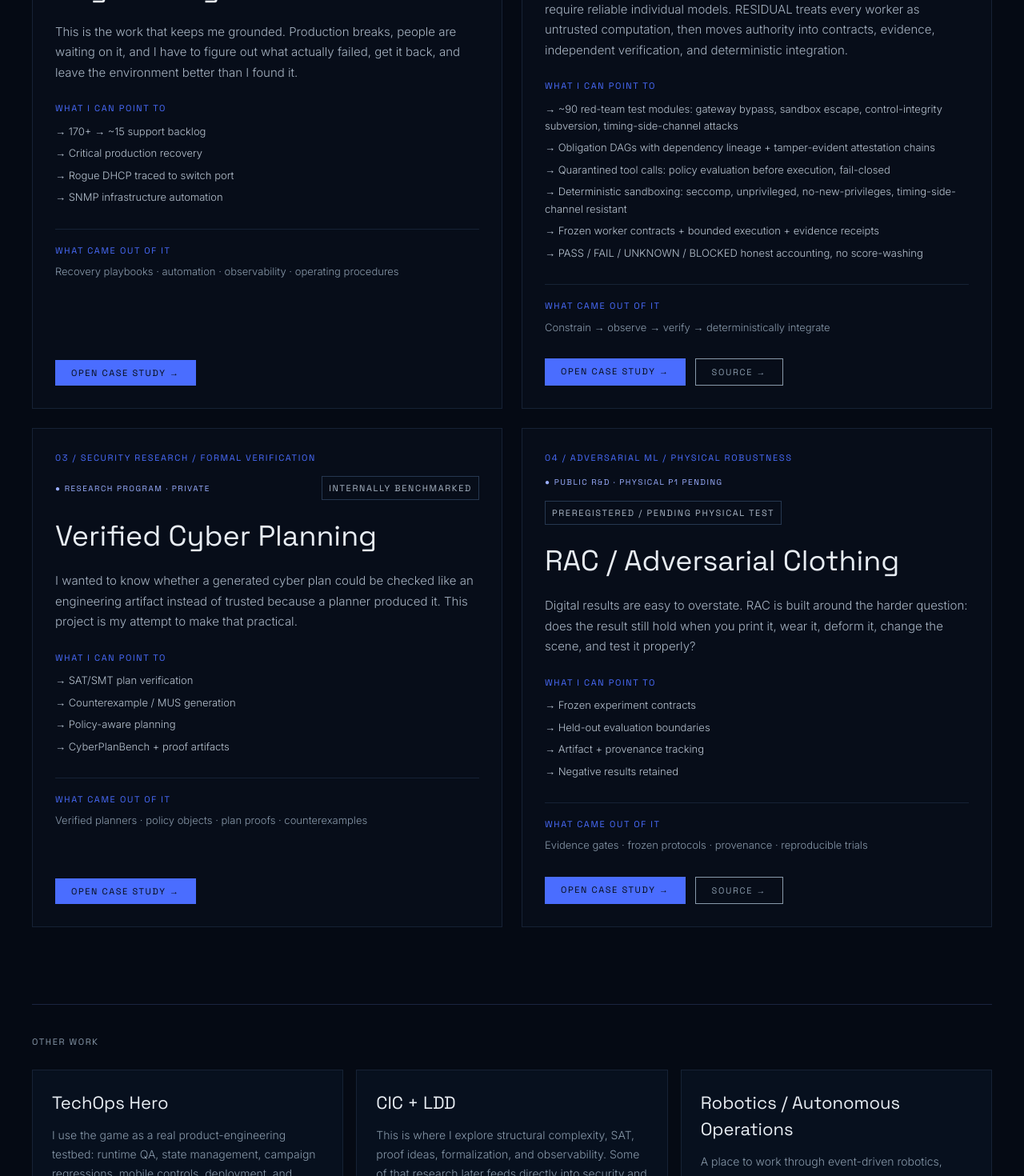
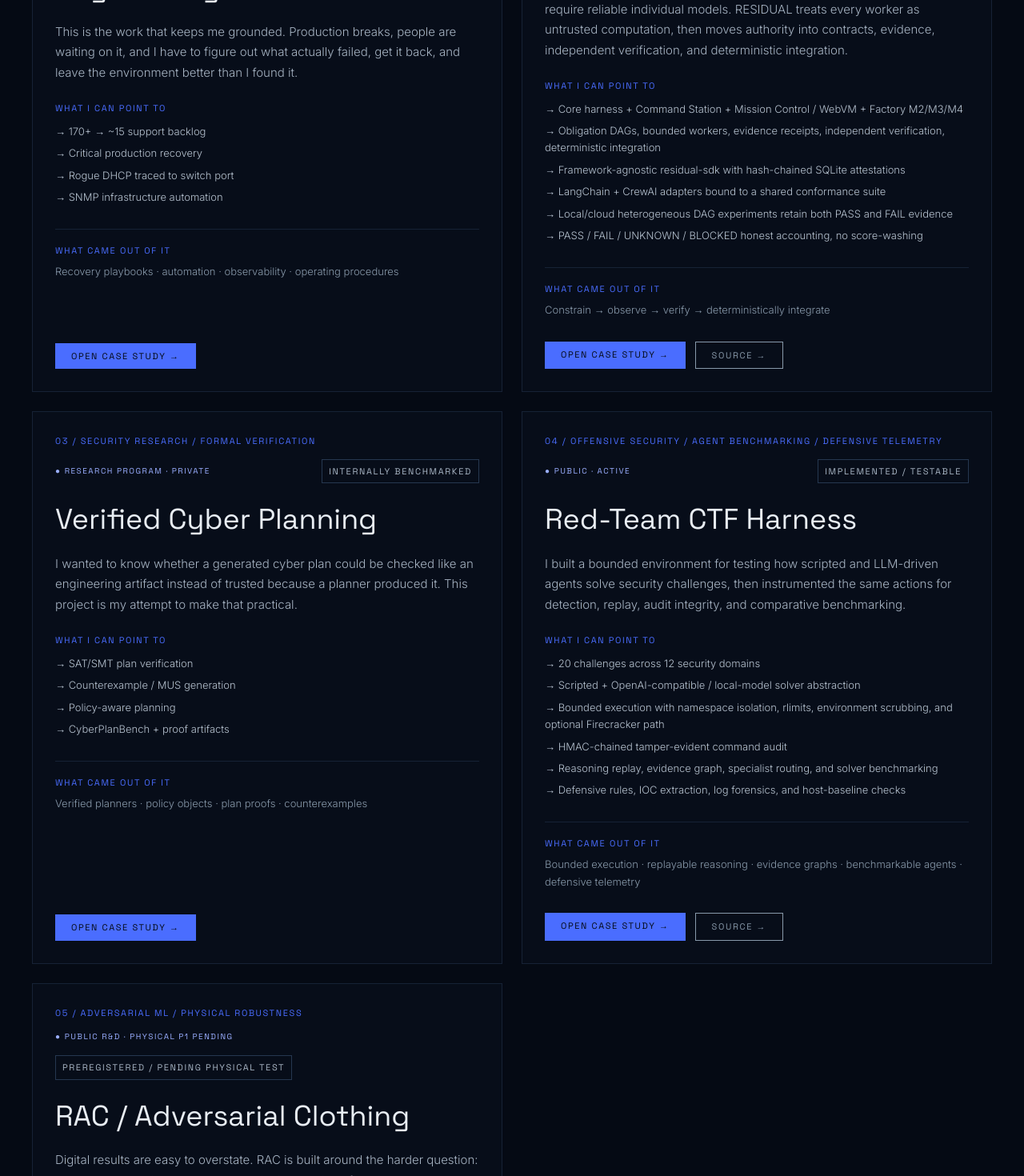
Before and after one commit to ninja-ops-guy/theemrld-portfolio, a React (Vite) app: page / in a window 1280 px wide. Shown: the part 2320-3790 px from the top of the page at 80% size. Built offline with nearby package versions, Linux system fonts and the light colour scheme; the HTML template or start-up script is replaced by a standard one.

Commit message:
portfolio: add latest security and agent work

```diff
--- a/src/sections/SelectedWork.tsx
+++ b/src/sections/SelectedWork.tsx
@@ -15,7 +15,7 @@ const flagships: Project[] = [
   {
     title:'RESIDUAL', category:'AI SECURITY RESEARCH / VERIFICATION HARNESS', status:'PUBLIC R&D · ACTIVE', tone:'research',
     thesis:'I am testing a systems-level hypothesis: reliable AI does not necessarily require reliable individual models. RESIDUAL treats every worker as untrusted computation, then moves authority into contracts, evidence, independent verification, and deterministic integration.',
-    claimState:'IMPLEMENTED / ACTIVE EVALUATION', evidence:['~90 red-team test modules: gateway bypass, sandbox escape, control-integrity subversion, timing-side-channel attacks','Obligation DAGs with dependency lineage + tamper-evident attestation chains','Quarantined tool calls: policy evaluation before execution, fail-closed','Deterministic sandboxing: seccomp, unprivileged, no-new-privileges, timing-side-channel resistant','Frozen worker contracts + bounded execution + evidence receipts','PASS / FAIL / UNKNOWN / BLOCKED honest accounting, no score-washing'],
+    claimState:'IMPLEMENTED / ACTIVE EVALUATION', evidence:['Core harness + Command Station + Mission Control / WebVM + Factory M2/M3/M4','Obligation DAGs, bounded workers, evidence receipts, independent verification, deterministic integration','Framework-agnostic residual-sdk with hash-chained SQLite attestations','LangChain + CrewAI adapters bound to a shared conformance suite','Local/cloud heterogeneous DAG experiments retain both PASS and FAIL evidence','PASS / FAIL / UNKNOWN / BLOCKED honest accounting, no score-washing'],
     primitive:'Constrain → observe → verify → deterministically integrate', caseStudy:'/case-study/residual', github:'https://github.com/ninja-ops-guy/residual-agent-harness'
   },
   {
@@ -23,6 +23,12 @@ const flagships: Project[] = [
     thesis:'I wanted to know whether a generated cyber plan could be checked like an engineering artifact instead of trusted because a planner produced it. This project is my attempt to make that practical.',
     claimState:'INTERNALLY BENCHMARKED', evidence:['SAT/SMT plan verification','Counterexample / MUS generation','Policy-aware planning','CyberPlanBench + proof artifacts'],
     primitive:'Verified planners · policy objects · plan proofs · counterexamples', caseStudy:'/case-study/verified-cyber-planning'
+  },
+  {
+    title:'Red-Team CTF Harness', category:'OFFENSIVE SECURITY / AGENT BENCHMARKING / DEFENSIVE TELEMETRY', status:'PUBLIC · ACTIVE', tone:'research',
+    thesis:'I built a bounded environment for testing how scripted and LLM-driven agents solve security challenges, then instrumented the same actions for detection, replay, audit integrity, and comparative benchmarking.',
+    claimState:'IMPLEMENTED / TESTABLE', evidence:['20 challenges across 12 security domains','Scripted + OpenAI-compatible / local-model solver abstraction','Bounded execution with namespace isolation, rlimits, environment scrubbing, and optional Firecracker path','HMAC-chained tamper-evident command audit','Reasoning replay, evidence graph, specialist routing, and solver benchmarking','Defensive rules, IOC extraction, log forensics, and host-baseline checks'],
+    primitive:'Bounded execution · replayable reasoning · evidence graphs · benchmarkable agents · defensive telemetry', caseStudy:'/case-study/ctf-redteam-harness', github:'https://github.com/ninja-ops-guy/ctf-redteam-harness'
   },
   {
     title:'RAC / Adversarial Clothing', category:'ADVERSARIAL ML / PHYSICAL ROBUSTNESS', status:'PUBLIC R&D · PHYSICAL P1 PENDING', tone:'research',
@@ -35,7 +41,7 @@ const flagships: Project[] = [
 const secondary = [
   ['TechOps Hero','I use the game as a real product-engineering testbed: runtime QA, state management, campaign regressions, mobile controls, deployment, and constant iteration.','https://github.com/ninja-ops-guy/techops-hero','https://ninja-ops-guy.github.io/techops-hero/'],
   ['CIC + LDD','This is where I explore structural complexity, SAT, proof ideas, formalization, and observability. Some of that research later feeds directly into security and autonomous-systems tooling.','https://github.com/ninja-ops-guy/cic-p-vs-np-research','https://github.com/ninja-ops-guy/LDD-Kit'],
-  ['Robotics / Autonomous Operations','A place to work through event-driven robotics, persistent control, safety checks, mapping, and multi-agent coordination in a physical system.','https://github.com/ninja-ops-guy/streetfighter-for-vector',''],
+  ['Vector / wire-pod Robotics','Physical-agent experiments using wire-pod and the Vector SDK: typed LLM control, behavior calls, event-driven coordination, and even a Fightcade-to-Vector display pipeline. Current work is extending this toward governed dynamic behavior generation through RESIDUAL.','https://github.com/ninja-ops-guy/streetfighter-for-vector',''],
 ];
 
 const toneColor=(t:Project['tone'])=>t==='live'?'#7DE2A8':t==='research'?'#9AAEFF':'#D8B26E';
```
